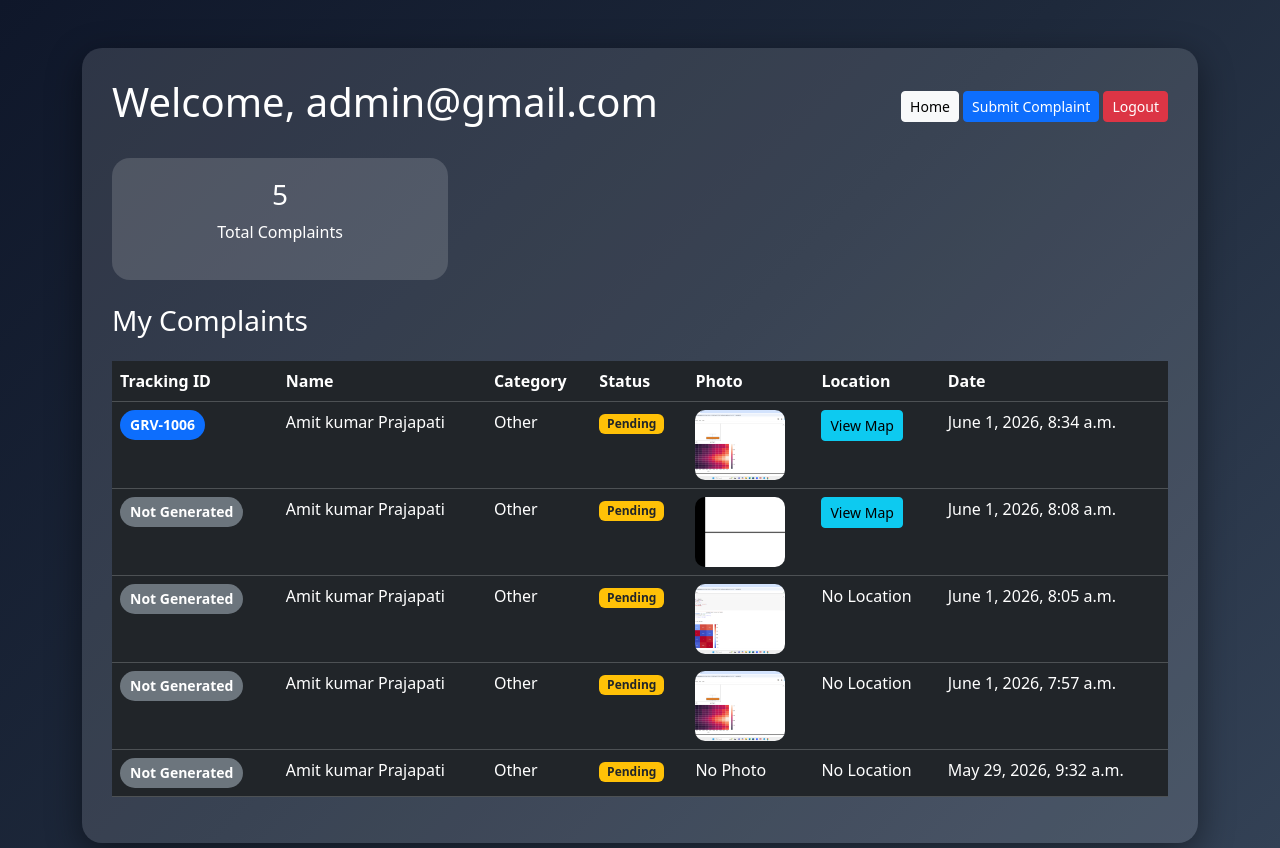
After one commit to amitkumarprajapati12/AI-Grievance-System, a Django app: page /dashboard/ in a window 1280 px wide. The commit adds this page. Run offline with Django 5.2, Linux system fonts and the light colour scheme; a user stored in the database is signed in; data comes from the database, SQL or seed files in the repository; both versions use the stored data as it was after the commit.

Commit message:
Added dashboard photo location voice and tracking ID features

```diff
--- a/grievance_app/models.py
+++ b/grievance_app/models.py
@@ -1,6 +1,15 @@
 from django.db import models
+from django.contrib.auth.models import User
+
 
 class Grievance(models.Model):
+
+    CATEGORY_CHOICES = [
+        ('Technical', 'Technical'),
+        ('Academic', 'Academic'),
+        ('Hostel', 'Hostel'),
+        ('Other', 'Other'),
+    ]
 
     STATUS_CHOICES = [
         ('Pending', 'Pending'),
@@ -9,34 +18,56 @@ class Grievance(models.Model):
         ('Rejected', 'Rejected'),
     ]
 
-    CATEGORY_CHOICES = [
-        ('Technical', 'Technical'),
-        ('Academic', 'Academic'),
-        ('Hostel', 'Hostel'),
-        ('Other', 'Other'),
-    ]
+    user = models.ForeignKey(
+        User,
+        on_delete=models.CASCADE,
+        null=True,
+        blank=True
+    )
 
-    tracking_id = models.CharField(max_length=20, unique=True, blank=True)
+    tracking_id = models.CharField(
+        max_length=20,
+        unique=True,
+        blank=True,
+        null=True
+    )
 
     name = models.CharField(max_length=100)
     email = models.EmailField()
     complaint = models.TextField()
 
     category = models.CharField(max_length=50, choices=CATEGORY_CHOICES)
-    status = models.CharField(max_length=20, choices=STATUS_CHOICES, default='Pending')
+    status = models.CharField(
+        max_length=20,
+        choices=STATUS_CHOICES,
+        default='Pending'
+    )
+
+    photo = models.ImageField(
+        upload_to='complaint_photos/',
+        blank=True,
+        null=True
+    )
+
+    latitude = models.CharField(max_length=100, blank=True, null=True)
+    longitude = models.CharField(max_length=100, blank=True, null=True)
 
     created_at = models.DateTimeField(auto_now_add=True)
 
     def save(self, *args, **kwargs):
         if not self.tracking_id:
-            last = Grievance.objects.all().order_by('id').last()
-            if last:
-                number = last.id + 1001
+            last_complaint = Grievance.objects.all().order_by('id').last()
+
+            if last_complaint:
+                new_id = last_complaint.id + 1001
             else:
-                number = 1001
-            self.tracking_id = f"GRV-{number}"
+                new_id = 1001
+
+            self.tracking_id = f"GRV-{new_id}"
 
         super().save(*args, **kwargs)
 
     def __str__(self):
-        return self.tracking_id
+        if self.tracking_id:
+            return self.tracking_id
+        return self.name
--- /dev/null
+++ b/grievance_app/templates/dashboard.html
@@ -0,0 +1,154 @@
+<!DOCTYPE html>
+<html>
+<head>
+    <title>User Dashboard</title>
+
+    <link href="https://cdn.jsdelivr.net/npm/bootstrap@5.3.3/dist/css/bootstrap.min.css"
+          rel="stylesheet">
+
+    <style>
+        body {
+            background: linear-gradient(135deg, #0f172a, #1e293b, #334155);
+            min-height: 100vh;
+            color: white;
+        }
+
+        .glass-card {
+            background: rgba(255, 255, 255, 0.12);
+            border-radius: 20px;
+            padding: 30px;
+            box-shadow: 0 10px 35px rgba(0,0,0,0.45);
+        }
+
+        .stat-card {
+            background: rgba(255,255,255,0.15);
+            border-radius: 18px;
+            padding: 20px;
+            text-align: center;
+        }
+
+        .complaint-img {
+            width: 90px;
+            height: 70px;
+            object-fit: cover;
+            border-radius: 10px;
+        }
+
+        .tracking-badge {
+            font-size: 14px;
+            padding: 8px 10px;
+            border-radius: 20px;
+        }
+    </style>
+</head>
+
+<body>
+
+<div class="container mt-5">
+
+    <div class="glass-card">
+
+        <div class="d-flex justify-content-between align-items-center mb-4">
+            <h1>Welcome, {{ user.username }}</h1>
+
+            <div>
+                <a href="/" class="btn btn-light btn-sm">Home</a>
+                <a href="/submit/" class="btn btn-primary btn-sm">Submit Complaint</a>
+                <a href="/logout/" class="btn btn-danger btn-sm">Logout</a>
+            </div>
+        </div>
+
+        <div class="row mb-4">
+            <div class="col-md-4">
+                <div class="stat-card">
+                    <h3>{{ complaints.count }}</h3>
+                    <p>Total Complaints</p>
+                </div>
+            </div>
+        </div>
+
+        <h3>My Complaints</h3>
+
+        <table class="table table-dark table-hover mt-4">
+            <thead>
+                <tr>
+                    <th>Tracking ID</th>
+                    <th>Name</th>
+                    <th>Category</th>
+                    <th>Status</th>
+                    <th>Photo</th>
+                    <th>Location</th>
+                    <th>Date</th>
+                </tr>
+            </thead>
+
+            <tbody>
+                {% for complaint in complaints %}
+                <tr>
+                    <td>
+                        {% if complaint.tracking_id %}
+                            <span class="badge bg-primary tracking-badge">
+                                {{ complaint.tracking_id }}
+                            </span>
+                        {% else %}
+                            <span class="badge bg-secondary tracking-badge">
+                                Not Generated
+                            </span>
+                        {% endif %}
+                    </td>
+
+                    <td>{{ complaint.name }}</td>
+
+                    <td>{{ complaint.category }}</td>
+
+                    <td>
+                        {% if complaint.status == "Resolved" %}
+                            <span class="badge bg-success">Resolved</span>
+                        {% elif complaint.status == "Pending" %}
+                            <span class="badge bg-warning text-dark">Pending</span>
+                        {% elif complaint.status == "Rejected" %}
+                            <span class="badge bg-danger">Rejected</span>
+                        {% else %}
+                            <span class="badge bg-info text-dark">In Progress</span>
+                        {% endif %}
+                    </td>
+
+                    <td>
+                        {% if complaint.photo %}
+                            <img src="{{ complaint.photo.url }}" class="complaint-img">
+                        {% else %}
+                            No Photo
+                        {% endif %}
+                    </td>
+
+                    <td>
+                        {% if complaint.latitude and complaint.longitude %}
+                            <a class="btn btn-sm btn-info"
+                               target="_blank"
+                               href="https://www.google.com/maps?q={{ complaint.latitude }},{{ complaint.longitude }}">
+                                View Map
+                            </a>
+                        {% else %}
+                            No Location
+                        {% endif %}
+                    </td>
+
+                    <td>{{ complaint.created_at }}</td>
+                </tr>
+
+                {% empty %}
+                <tr>
+                    <td colspan="7" class="text-center">
+                        No complaints found
+                    </td>
+                </tr>
+                {% endfor %}
+            </tbody>
+        </table>
+
+    </div>
+
+</div>
+
+</body>
+</html>
--- a/grievance_app/urls.py
+++ b/grievance_app/urls.py
@@ -1,26 +1,24 @@
 from django.urls import path
-
+from django.contrib.auth import views as auth_views
 from . import views
 
 
 urlpatterns = [
+    path('', views.home, name='home'),
+
+    path('submit/', views.submit_grievance, name='submit'),
+
+    path('success/', views.success, name='success'),
+
+    path('register/', views.register, name='register'),
+
+    path('dashboard/', views.dashboard, name='dashboard'),
 
     path(
-        '',
-        views.home,
-        name='home'
+        'login/',
+        auth_views.LoginView.as_view(template_name='login.html'),
+        name='login'
     ),
 
-    path(
-        'submit/',
-        views.submit_grievance,
-        name='submit'
-    ),
-
-    path(
-        'success/',
-        views.success,
-        name='success'
-    ),
-
+    path('logout/', views.logout_user, name='logout'),
 ]
--- a/grievance_app/views.py
+++ b/grievance_app/views.py
@@ -1,21 +1,22 @@
 from django.shortcuts import render, redirect
+from django.contrib.auth.decorators import login_required
+from django.contrib.auth import logout
+from django.db.models import Q
 
-from .forms import GrievanceForm
-
+from .forms import GrievanceForm, RegisterForm
 from .models import Grievance
 
 
 def detect_category(text):
-
     text = text.lower()
 
-    if "wifi" in text or "server" in text:
+    if "wifi" in text or "server" in text or "internet" in text:
         return "Technical"
 
-    elif "teacher" in text or "exam" in text:
+    elif "teacher" in text or "exam" in text or "marks" in text:
         return "Academic"
 
-    elif "hostel" in text or "room" in text:
+    elif "hostel" in text or "room" in text or "mess" in text:
         return "Hostel"
 
     else:
@@ -23,45 +24,63 @@ def detect_category(text):
 
 
 def home(request):
-
-    return render(
-        request,
-        'home.html'
-    )
+    return render(request, 'home.html')
 
 
+@login_required
 def submit_grievance(request):
-
     if request.method == 'POST':
-
-        form = GrievanceForm(request.POST)
+        form = GrievanceForm(request.POST, request.FILES)
 
         if form.is_valid():
-
             grievance = form.save(commit=False)
 
-            grievance.category = detect_category(
-                grievance.complaint
-            )
+            grievance.user = request.user
+
+            if not grievance.email:
+                grievance.email = request.user.email
+
+            grievance.category = detect_category(grievance.complaint)
 
             grievance.save()
 
-            return redirect('success')
+            return redirect('dashboard')
 
     else:
-
         form = GrievanceForm()
 
-    return render(
-        request,
-        'submit.html',
-        {'form': form}
-    )
+    return render(request, 'submit.html', {'form': form})
 
 
 def success(request):
+    return render(request, 'success.html')
 
-    return render(
-        request,
-        'success.html'
-    )
+
+def register(request):
+    if request.method == 'POST':
+        form = RegisterForm(request.POST)
+
+        if form.is_valid():
+            form.save()
+            return redirect('login')
+
+    else:
+        form = RegisterForm()
+
+    return render(request, 'register.html', {'form': form})
+
+
+@login_required
+def dashboard(request):
+    complaints = Grievance.objects.filter(
+        Q(user=request.user) | Q(email=request.user.email)
+    ).order_by('-created_at')
+
+    return render(request, 'dashboard.html', {
+        'complaints': complaints
+    })
+
+
+def logout_user(request):
+    logout(request)
+    return redirect('home')
--- a/grievance_project/urls.py
+++ b/grievance_project/urls.py
@@ -15,8 +15,14 @@ Including another URLconf
     2. Add a URL to urlpatterns:  path('blog/', include('blog.urls'))
 """
 from django.contrib import admin
-from django.urls import path
+from django.urls import path, include
+from django.conf import settings
+from django.conf.urls.static import static
 
 urlpatterns = [
     path('admin/', admin.site.urls),
+    path('', include('grievance_app.urls')),
 ]
+
+if settings.DEBUG:
+    urlpatterns += static(settings.MEDIA_URL, document_root=settings.MEDIA_ROOT)
```
Also changed, not shown: grievance_app/admin.py (+53 -3 lines), grievance_app/forms.py (+24 -1 lines), grievance_app/templates/home.html (+52 -48 lines), grievance_app/templates/login.html (added, +45 -0 lines), grievance_app/templates/register.html (added, +45 -0 lines), grievance_app/templates/submit.html (+64 -40 lines), grievance_project/settings.py (+12 -0 lines), db.sqlite3, grievance_app/migrations/0003_remove_grievance_tracking_id_grievance_latitude_and_more.py (added), grievance_app/migrations/0004_grievance_user.py (added), grievance_app/migrations/0005_grievance_tracking_id.py (added), media/complaint_photos/Screenshot_2025-05-21_201555.png (added), media/complaint_photos/Screenshot_2025-05-21_202816.png (added), media/complaint_photos/Screenshot_2025-05-21_202816_ptbwzYL.png (added), 1 more files.
